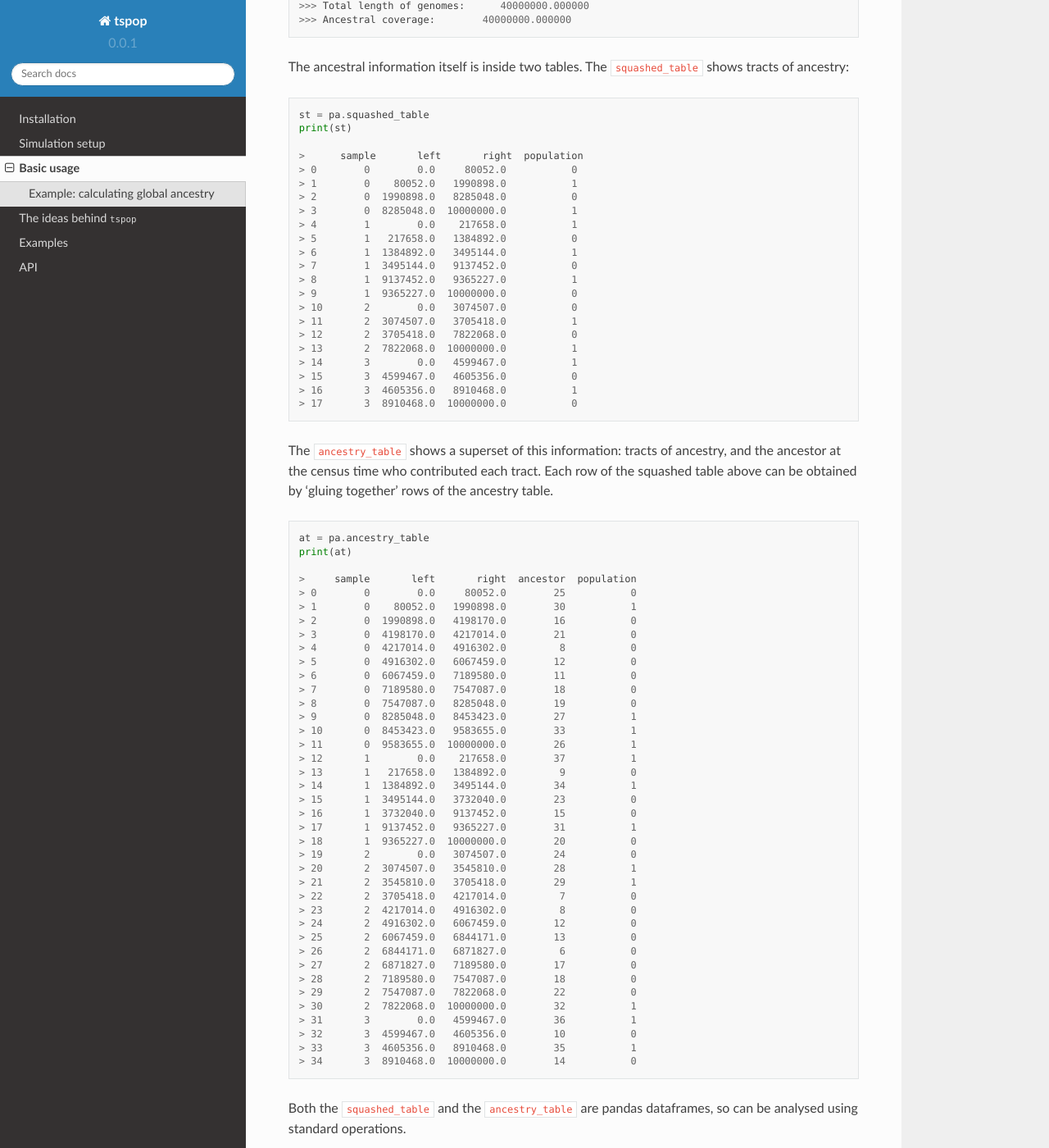
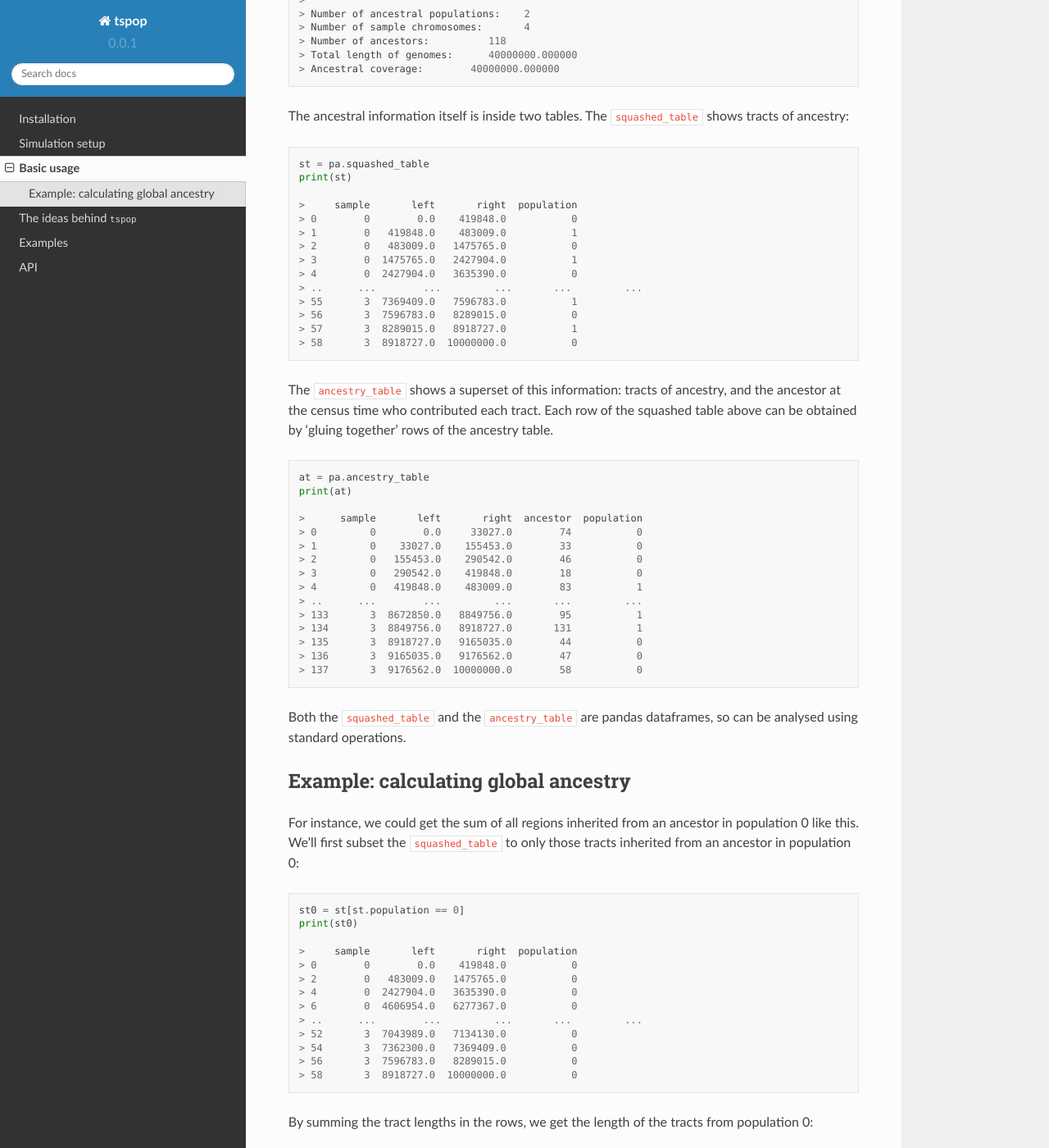
Before and after one commit to gtsambos/tspop, a Sphinx documentation site: the page built from docs/source/basicusage.rst, in a window 1280 px wide and 1400 px high, scrolled down 1116 px. Shown: the whole window at 82% size. Built offline with Sphinx 7.4.7 and the Read the Docs theme 2.0.0, drawn with Linux system fonts in a browser that asks for light colours; some of the changed text lies outside the part shown.

Commit message:
Changed example on basic usage page to show a 'more interesting' example of local ancestry.

```diff
--- a/docs/source/basicusage.rst
+++ b/docs/source/basicusage.rst
@@ -32,9 +37,9 @@ Note the census time at 100.01:
    ts = msprime.sim_ancestry(
        samples={"RED": 0, "BLUE": 0, "ADMIX" : 2},
        demography=demography,
-       random_seed=1011,
-       sequence_length=100000,
-       recombination_rate=3e-8
+       random_seed=seed,
+       sequence_length=sequence_length,
+       recombination_rate=rho
    )
 
 Apply ``tspop.get_pop_ancestry()`` to get a PopulationAncestry object.
@@ -52,13 +57,13 @@ Use ``print`` to see a summary of the information held within the object.
 
    print(pa)
 
-   >>> PopAncestry summary
-   >>>
-   >>> Number of ancestral populations:    2
-   >>> Number of sample chromosomes:       4
-   >>> Number of ancestors:          32
-   >>> Total length of genomes:      40000000.000000
-   >>> Ancestral coverage:        40000000.000000
+   > PopAncestry summary
+   >
+   > Number of ancestral populations:    2
+   > Number of sample chromosomes:       4
+   > Number of ancestors:          118
+   > Total length of genomes:      40000000.000000
+   > Ancestral coverage:        40000000.000000
 
 The ancestral information itself is inside two tables.
 The ``squashed_table`` shows tracts of ancestry:
@@ -68,25 +73,18 @@ The ``squashed_table`` shows tracts of ancestry:
    st = pa.squashed_table
    print(st)
 
-   >      sample       left       right  population
-   > 0        0        0.0     80052.0           0
-   > 1        0    80052.0   1990898.0           1
-   > 2        0  1990898.0   8285048.0           0
-   > 3        0  8285048.0  10000000.0           1
-   > 4        1        0.0    217658.0           1
-   > 5        1   217658.0   1384892.0           0
-   > 6        1  1384892.0   3495144.0           1
-   > 7        1  3495144.0   9137452.0           0
-   > 8        1  9137452.0   9365227.0           1
-   > 9        1  9365227.0  10000000.0           0
-   > 10       2        0.0   3074507.0           0
-   > 11       2  3074507.0   3705418.0           1
-   > 12       2  3705418.0   7822068.0           0
-   > 13       2  7822068.0  10000000.0           1
-   > 14       3        0.0   4599467.0           1
-   > 15       3  4599467.0   4605356.0           0
-   > 16       3  4605356.0   8910468.0           1
-   > 17       3  8910468.0  10000000.0           0
+   >     sample       left       right  population
+   > 0        0        0.0    419848.0           0
+   > 1        0   419848.0    483009.0           1
+   > 2        0   483009.0   1475765.0           0
+   > 3        0  1475765.0   2427904.0           1
+   > 4        0  2427904.0   3635390.0           0
+   > ..      ...        ...         ...       ...         ...
+   > 55       3  7369409.0   7596783.0           1
+   > 56       3  7596783.0   8289015.0           0
+   > 57       3  8289015.0   8918727.0           1
+   > 58       3  8918727.0  10000000.0           0
+
 
 The ``ancestry_table`` shows a superset of this information: tracts
 of ancestry, and the ancestor at the census time who contributed
@@ -98,42 +96,18 @@ Each row of the squashed table above can be obtained by 'gluing together' rows o
    at = pa.ancestry_table
    print(at)
 
-   >     sample       left       right  ancestor  population
-   > 0        0        0.0     80052.0        25           0
-   > 1        0    80052.0   1990898.0        30           1
-   > 2        0  1990898.0   4198170.0        16           0
-   > 3        0  4198170.0   4217014.0        21           0
-   > 4        0  4217014.0   4916302.0         8           0
-   > 5        0  4916302.0   6067459.0        12           0
-   > 6        0  6067459.0   7189580.0        11           0
-   > 7        0  7189580.0   7547087.0        18           0
-   > 8        0  7547087.0   8285048.0        19           0
-   > 9        0  8285048.0   8453423.0        27           1
-   > 10       0  8453423.0   9583655.0        33           1
-   > 11       0  9583655.0  10000000.0        26           1
-   > 12       1        0.0    217658.0        37           1
-   > 13       1   217658.0   1384892.0         9           0
-   > 14       1  1384892.0   3495144.0        34           1
-   > 15       1  3495144.0   3732040.0        23           0
-   > 16       1  3732040.0   9137452.0        15           0
-   > 17       1  9137452.0   9365227.0        31           1
-   > 18       1  9365227.0  10000000.0        20           0
-   > 19       2        0.0   3074507.0        24           0
-   > 20       2  3074507.0   3545810.0        28           1
-   > 21       2  3545810.0   3705418.0        29           1
-   > 22       2  3705418.0   4217014.0         7           0
-   > 23       2  4217014.0   4916302.0         8           0
-   > 24       2  4916302.0   6067459.0        12           0
-   > 25       2  6067459.0   6844171.0        13           0
-   > 26       2  6844171.0   6871827.0         6           0
-   > 27       2  6871827.0   7189580.0        17           0
-   > 28       2  7189580.0   7547087.0        18           0
-   > 29       2  7547087.0   7822068.0        22           0
-   > 30       2  7822068.0  10000000.0        32           1
-   > 31       3        0.0   4599467.0        36           1
-   > 32       3  4599467.0   4605356.0        10           0
-   > 33       3  4605356.0   8910468.0        35           1
-   > 34       3  8910468.0  10000000.0        14           0
+   >      sample       left       right  ancestor  population
+   > 0         0        0.0     33027.0        74           0
+   > 1         0    33027.0    155453.0        33           0
+   > 2         0   155453.0    290542.0        46           0
+   > 3         0   290542.0    419848.0        18           0
+   > 4         0   419848.0    483009.0        83           1
+   > ..      ...        ...         ...       ...         ...
+   > 133       3  8672850.0   8849756.0        95           1
+   > 134       3  8849756.0   8918727.0       131           1
+   > 135       3  8918727.0   9165035.0        44           0
+   > 136       3  9165035.0   9176562.0        47           0
+   > 137       3  9176562.0  10000000.0        58           0
 
 Both the ``squashed_table`` and the ``ancestry_table`` are pandas dataframes,
 so can be analysed using standard operations.
@@ -151,15 +125,15 @@ We'll first subset the ``squashed_table`` to only those tracts inherited from an
    print(st0)
 
    >     sample       left       right  population
-   > 0        0        0.0     80052.0           0
-   > 2        0  1990898.0   8285048.0           0
-   > 5        1   217658.0   1384892.0           0
-   > 7        1  3495144.0   9137452.0           0
-   > 9        1  9365227.0  10000000.0           0
-   > 10       2        0.0   3074507.0           0
-   > 12       2  3705418.0   7822068.0           0
-   > 15       3  4599467.0   4605356.0           0
-   > 17       3  8910468.0  10000000.0           0
+   > 0        0        0.0    419848.0           0
+   > 2        0   483009.0   1475765.0           0
+   > 4        0  2427904.0   3635390.0           0
+   > 6        0  4606954.0   6277367.0           0
+   > ..      ...        ...         ...       ...         ...
+   > 52       3  7043989.0   7134130.0           0
+   > 54       3  7362300.0   7369409.0           0
+   > 56       3  7596783.0   8289015.0           0
+   > 58       3  8918727.0  10000000.0           0
 
 By summing the tract lengths in the rows,
 we get the length of the tracts from population 0:
```
Also changed, not shown: other parts of docs/source/basicusage.rst (+9 -4 lines).
